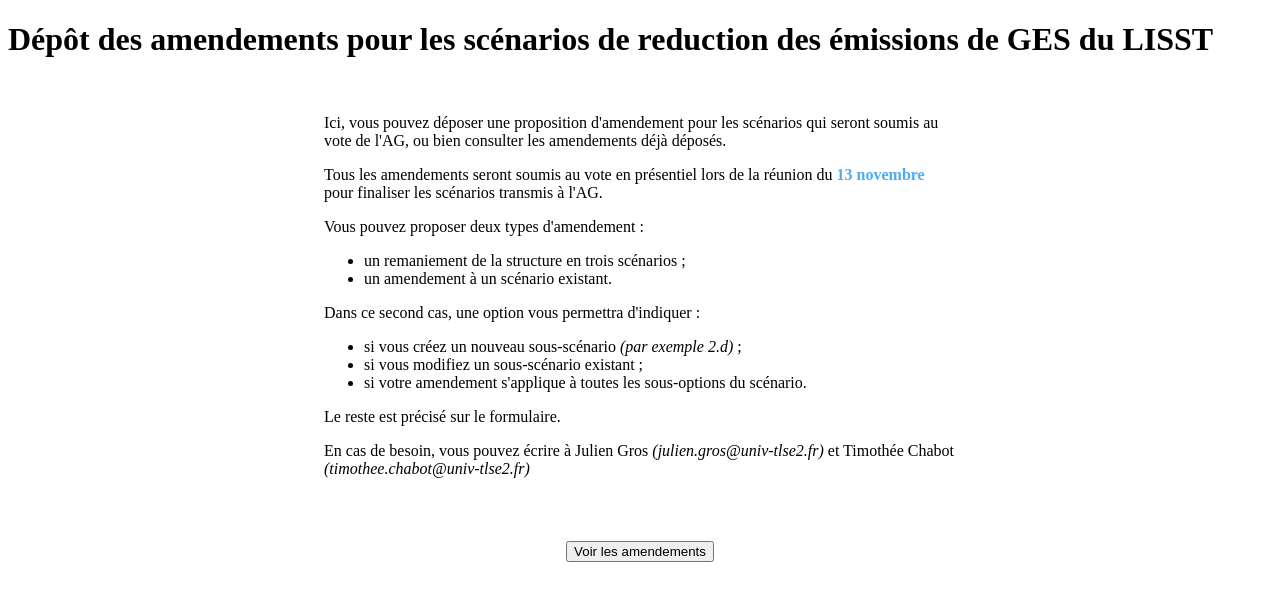
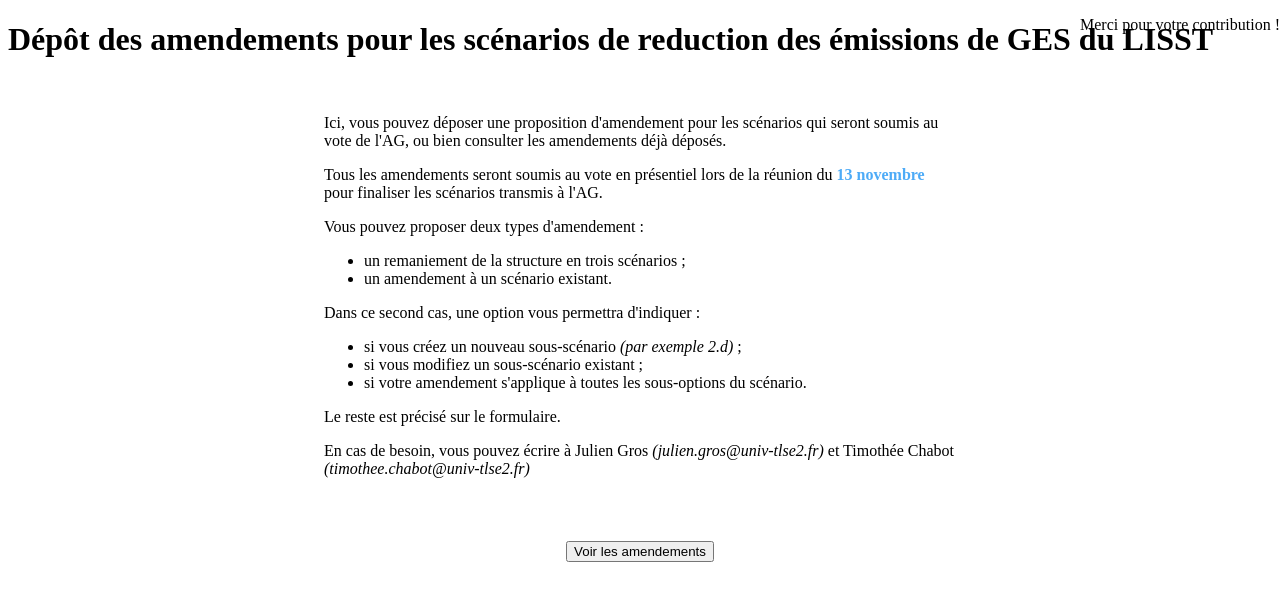
Before and after one commit to AMatteEoviz/amendements-commission-environnement, a Vue app: page / in a window 1280 px wide. Shown: the top 600 px of the page. Built offline with nearby package versions, Linux system fonts and the light colour scheme; no server answers.

Commit message:
fix colvert

```diff
--- a/src/components/header.vue
+++ b/src/components/header.vue
@@ -20,7 +20,10 @@
         <p>Le reste est précisé sur le formulaire.</p>
         <p>En cas de besoin, vous pouvez écrire à Julien Gros <i>(julien.gros@univ-tlse2.fr)</i> et Timothée Chabot <i>(timothee.chabot@univ-tlse2.fr)</i></p>
     </div>
-    <image id="colvert" src="https://st.depositphotos.com/1007514/2506/i/950/depositphotos_25067721-stock-photo-mallard-duck-with-clipping-path.jpg" />
+    <div id="cheeringDuck">
+        <image  src="https://st.depositphotos.com/1007514/2506/i/950/depositphotos_25067721-stock-photo-mallard-duck-with-clipping-path.jpg" />
+        <p>Merci pour votre contribution !</p>
+    </div>
 </template>
 
 <style scoped>
@@ -30,10 +33,16 @@
         margin: 0 auto;
     }
 
-    #colvert {
+    #cheeringDuck {
         position: absolute;
+        display: flex;
+        width: 200px;
+        top: 0;
+        right: 0;
+        justify-content: center;
+        text-align: center;
+    }
+    #cheeringDuck img {
         width: 75px;
-        top: 75px;
-        right: 0;
     }
 </style>
```
